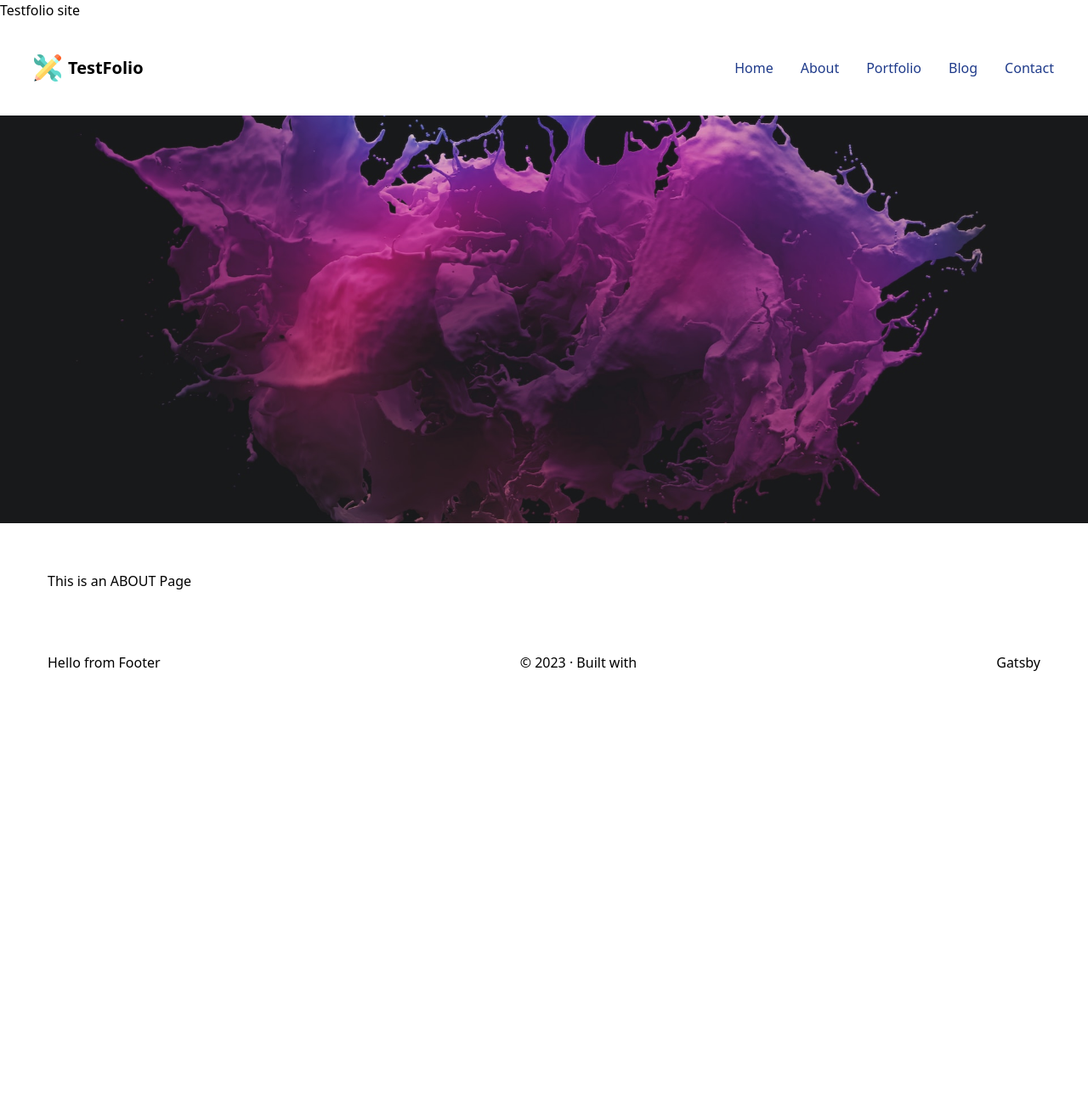
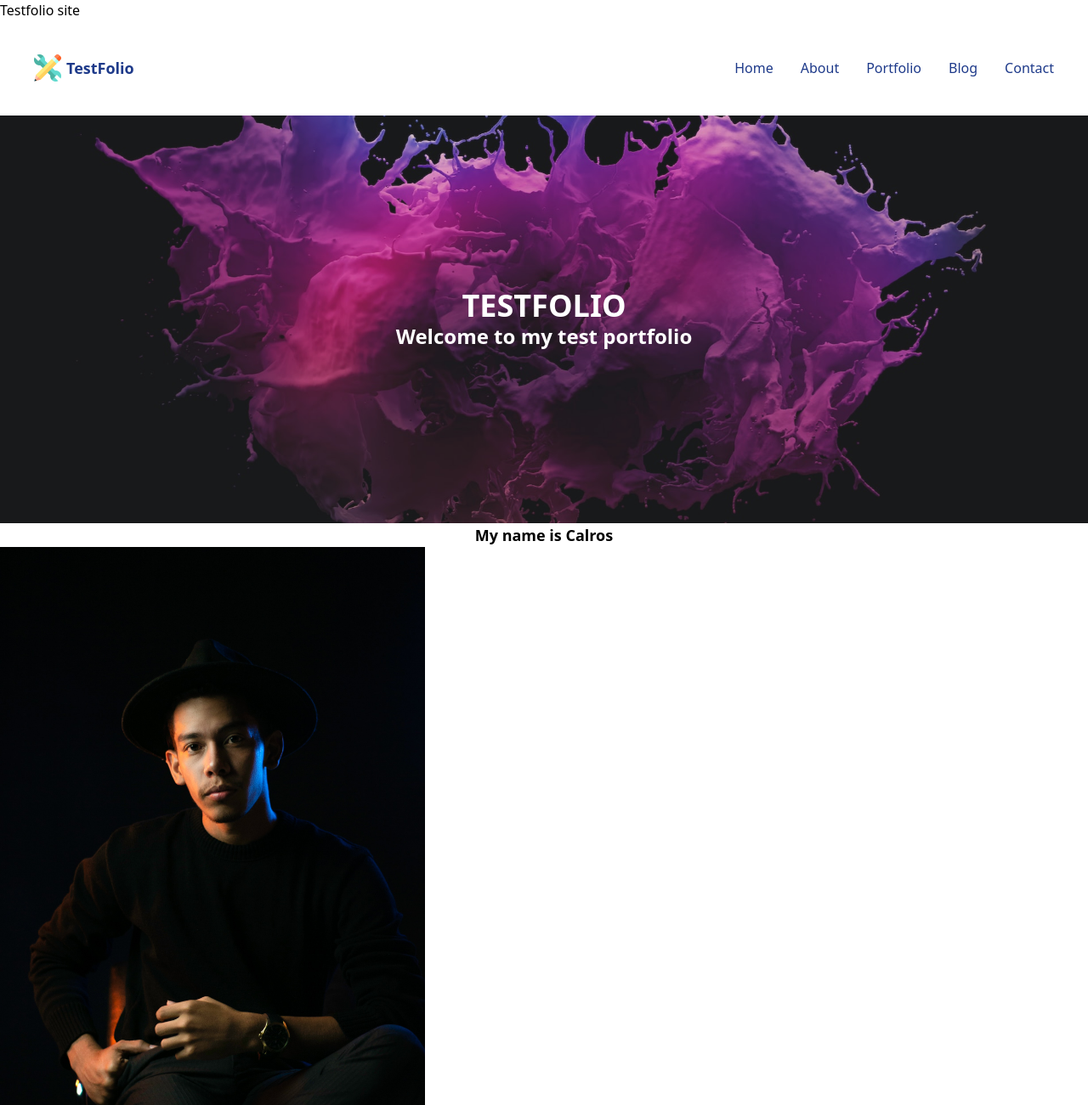
Before and after one commit to BratOBlog/test, a Gatsby site in the folder testfolio/: page /about in a window 1280 px wide. Shown: the top 1301 px of the page at 85% size. Before the commit the page ends 848 px from the top, so only its background shows below. Built offline with nearby package versions, Linux system fonts and the light colour scheme; Gatsby itself is replaced by a stand-in of ours.

Commit message:
change hero section and add image

```diff
--- a/testfolio/src/components/layout.js
+++ b/testfolio/src/components/layout.js
@@ -11,7 +11,6 @@ import { useStaticQuery, graphql } from "gatsby"
 import Header from "./header"
 import Navbar from "./navbar"
 import { StaticImage } from "gatsby-plugin-image"
-
 
 const Layout = ({ children }) => {
   const data = useStaticQuery(graphql`
@@ -35,16 +34,33 @@ const Layout = ({ children }) => {
         }}
       >
         <Navbar className="m-10" />
-        <StaticImage
-          src="../images/back.jpg"
-  alt ="light background"
-  className="w-full bg-center bg-black opacity-90"
-  style={{ maxHeight: "60vh" }}
-        />
-        <main className="max-w-full flex justify-between items-center m-10 p-4">{children}</main>
-        <footer className="max-w-full flex justify-between items-center m-10 p-4"
-        >   <h2>Hello from Footer</h2>
-          © {new Date().getFullYear()} &middot; Built with
+
+        <div className="relative">
+          <div>
+            <StaticImage
+              src="../images/back.jpg"
+              alt="light background"
+              className="w-full bg-center bg-black opacity-90"
+              style={{ maxHeight: "60vh" }}
+            />
+          </div>
+
+          <div className="absolute inset-0 flex flex-col items-center justify-center">
+            <h1 className="text-white text-4xl font-semibold">TESTFOLIO</h1>
+            <h2 className="text-white text-2xl font-semibold">
+              Welcome to my test portfolio
+            </h2>
+          </div>
+        </div>
+      </div>
+      <div>
+        <main>
+          {children}
+        </main>
+        <footer className="max-w-full flex justify-between items-center m-10 p-4">
+          {" "}
+          <h2>Hello from Footer</h2>© {new Date().getFullYear()} &middot; Built
+          with
           {` `}
           <a href="https://www.gatsbyjs.com">Gatsby</a>
         </footer>
--- a/testfolio/src/components/navbar.js
+++ b/testfolio/src/components/navbar.js
@@ -1,6 +1,7 @@
 import React, { useState } from "react"
 import { Link } from "gatsby"
 import { StaticImage } from "gatsby-plugin-image"
+
 
 const Navbar = () => {
   const [isMenuOpen, setIsMenuOpen] = useState(false)
@@ -14,9 +15,7 @@ const Navbar = () => {
       <div className="max-w-full flex flex-wrap items-center justify-between m-10">
         <div className="flex items-center">
           <StaticImage src="../images/logo.png" alt="logo" className="w-8" />
-          <span className="text-xl font-semibold dark:text-white ml-2">
-            TestFolio
-          </span>
+          <p className="mx-1.5 text-blue-900  text-lg font-semibold">TestFolio</p>
         </div>
         <button
           onClick={toggleMenu}
--- a/testfolio/src/pages/about.js
+++ b/testfolio/src/pages/about.js
@@ -7,7 +7,20 @@ import Seo from "../components/seo"
 
 const AboutPage = () => (
     <Layout>
-            <h1> This is an ABOUT Page</h1>
+            <h1 className="text-center font-semibold text-lg">My name is Calros</h1>
+
+            <StaticImage
+                src="../images/portrait.jpg"
+                width={500}
+                quality={95}
+                formats={["auto", "webp", "avif"]}
+                alt="portrait of a man sitting"
+                style={{ marginBottom: `1.45rem` }}
+                placeholder="blurred"
+          padding={1}
+          className=""
+
+            />
     </Layout>
 
 )
```
Also changed, not shown: testfolio/src/images/portrait.jpg (added).
